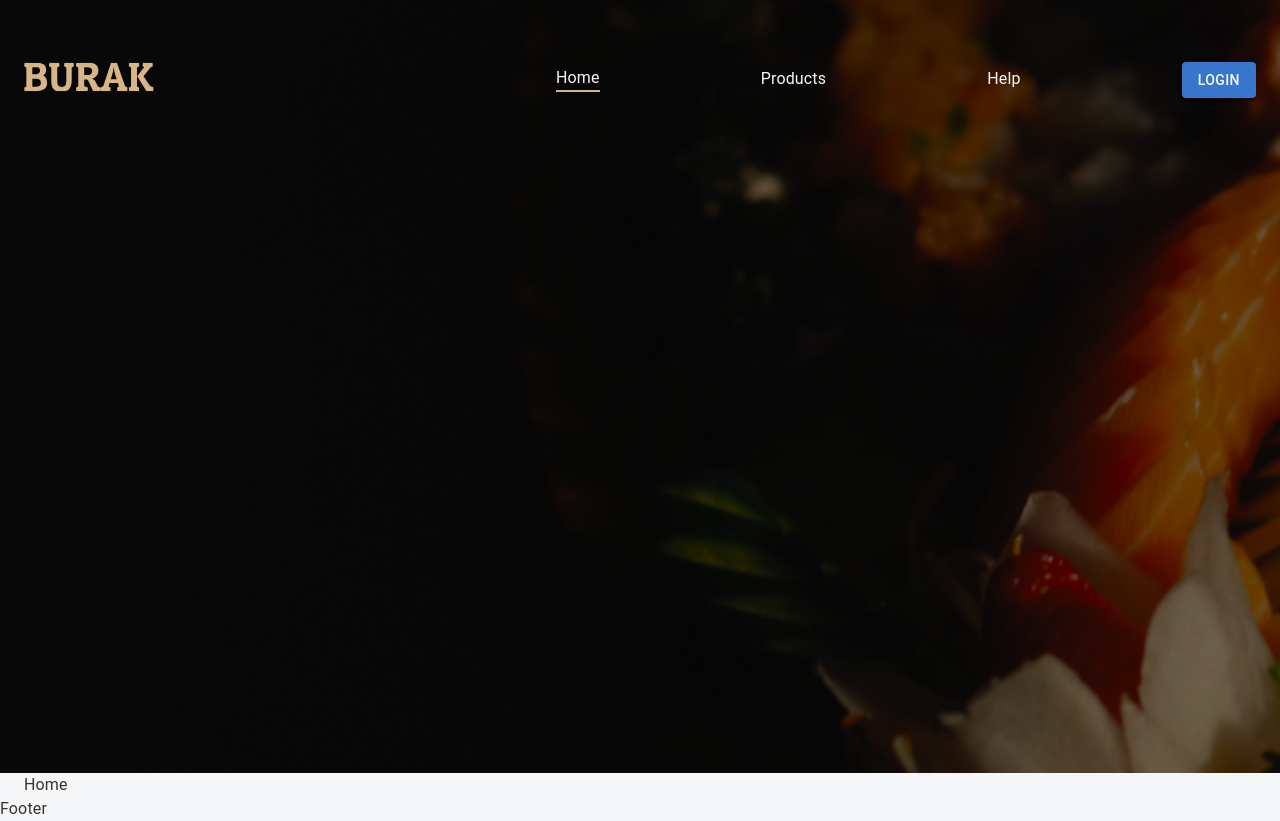
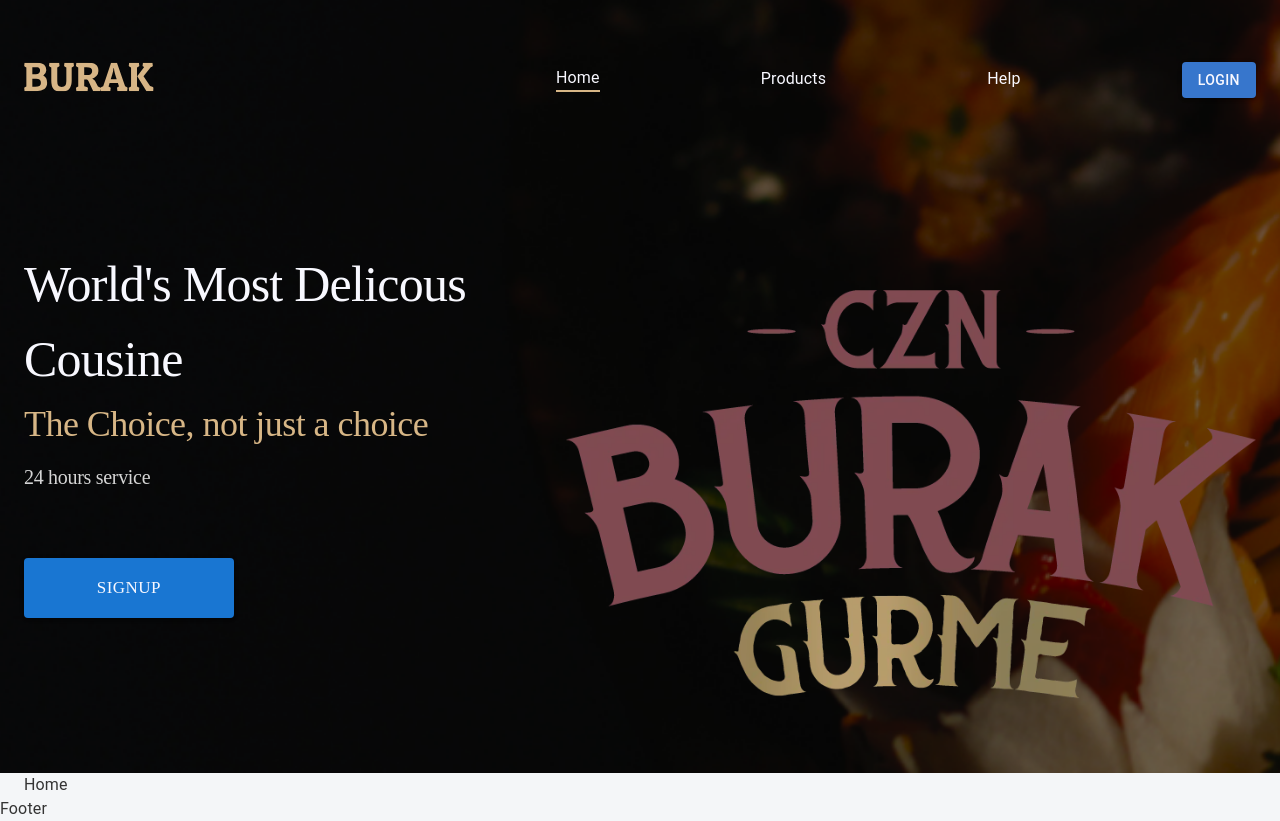
Before and after one commit to ShohbozKurbonbekov/burak-react, a React (Create React App) app: page / in a window 1280 px wide. Built offline with nearby package versions, Linux system fonts and the light colour scheme.

Commit message:
fix: modifying homeNavbar header component

```diff
--- a/src/app/components/headers/HomeNavbar.tsx
+++ b/src/app/components/headers/HomeNavbar.tsx
@@ -5,10 +5,7 @@
   const authMember = false;
   return (
     <div className="home-navbar">
-      <Container
-        sx={{ mt: "52px", height: "642px" }}
-        className="navbar-container"
-      >
+      <Container className="navbar-container">
         <Stack className="menu">
           <Box>
             <NavLink to="/">
@@ -69,6 +66,23 @@
             )}
           </Stack>
         </Stack>
+        <Stack className="header-frame">
+          <Stack className="details">
+            <Box className="head-main-text">World's Most Delicous Cousine</Box>
+            <Box className="wel-txt">The Choice, not just a choice</Box>
+            <Box className="service-txt">24 hours service</Box>
+            <Box className="signup">
+              {!authMember ? (
+                <Button variant="contained" className="signup-button">
+                  SIGNUP
+                </Button>
+              ) : null}
+            </Box>
+          </Stack>
+          <Box className="logo-frame">
+            <div className="logo-image"></div>
+          </Box>
+        </Stack>
       </Container>
     </div>
   );
--- a/src/css/navbar.css
+++ b/src/css/navbar.css
@@ -64,3 +64,73 @@
 .home-navbar div.hover-line:after {
   transform-origin: 0% 50%;
 }
+
+.home-navbar .navbar-container .header-frame {
+  margin-top: 142px;
+  height: 462px;
+  width: 100%;
+  display: flex;
+  flex-direction: row;
+  justify-content: space-between;
+}
+.home-navbar .navbar-container .header-frame .details {
+  width: 510px;
+  display: flex;
+  flex-direction: column;
+}
+.home-navbar .navbar-container .header-frame .details .head-main-text {
+  color: #f8f8ff;
+  font-family: "Roboto Serif";
+  font-size: 50px;
+  font-weight: 500;
+  letter-spacing: -0.75px;
+  width: 450px;
+  height: 150px;
+}
+.home-navbar .navbar-container .header-frame .details .wel-txt {
+  width: 510px;
+  height: 42px;
+  font-family: "Roboto Serif";
+  font-size: 36px;
+  font-weight: 400;
+  letter-spacing: -0.54px;
+  color: #d7b686;
+}
+.home-navbar .navbar-container .header-frame .details .service-txt {
+  margin-top: 23px;
+  width: 153px;
+  height: 23px;
+  color: #d5d5d5;
+  font-family: "Roboto Serif";
+  font-size: 20px;
+  font-weight: 400;
+  letter-spacing: -0.3px;
+}
+.home-navbar .navbar-container .header-frame .details .signup {
+  margin-top: 73px;
+}
+.home-navbar .navbar-container .header-frame .details .signup .signup-button {
+  width: 209.84px;
+  height: 60.19px;
+  background-color: #1976d2;
+  color: #f8f8ff;
+  color: rgb(248, 248, 255);
+  font-family: Poppins;
+  font-size: 17px;
+  font-weight: 400;
+  text-align: center;
+}
+.home-navbar .navbar-container .header-frame .logo-frame {
+  margin-top: 43px;
+  width: 690px;
+  height: 419px;
+}
+
+.home-navbar .navbar-container .header-frame .logo-frame .logo-image {
+  width: 100%;
+  height: 100%;
+  background: url("/public//img/logo.webp");
+  background-size: contain;
+  background-repeat: no-repeat;
+  filter: invert(25%);
+}
```
